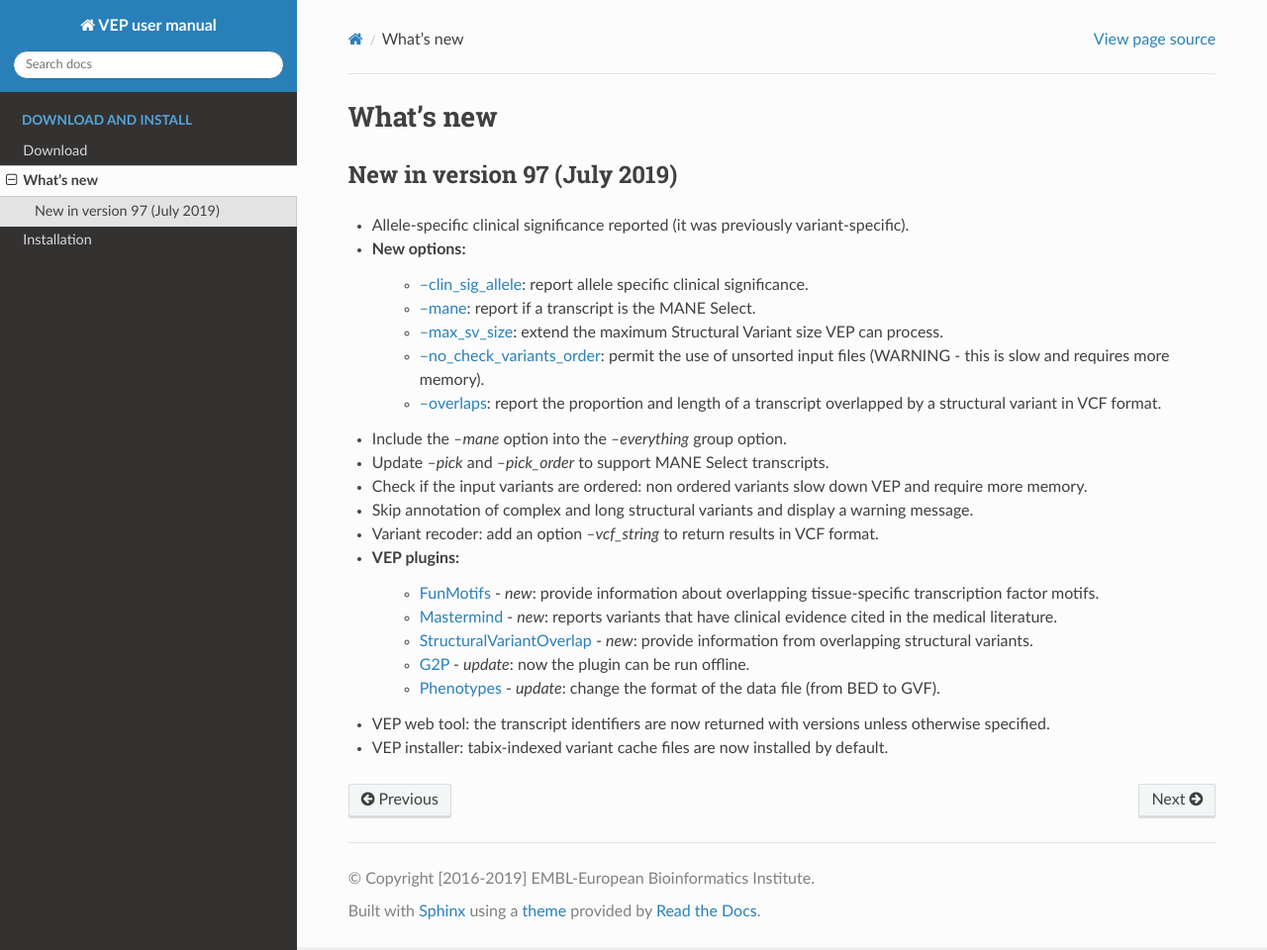
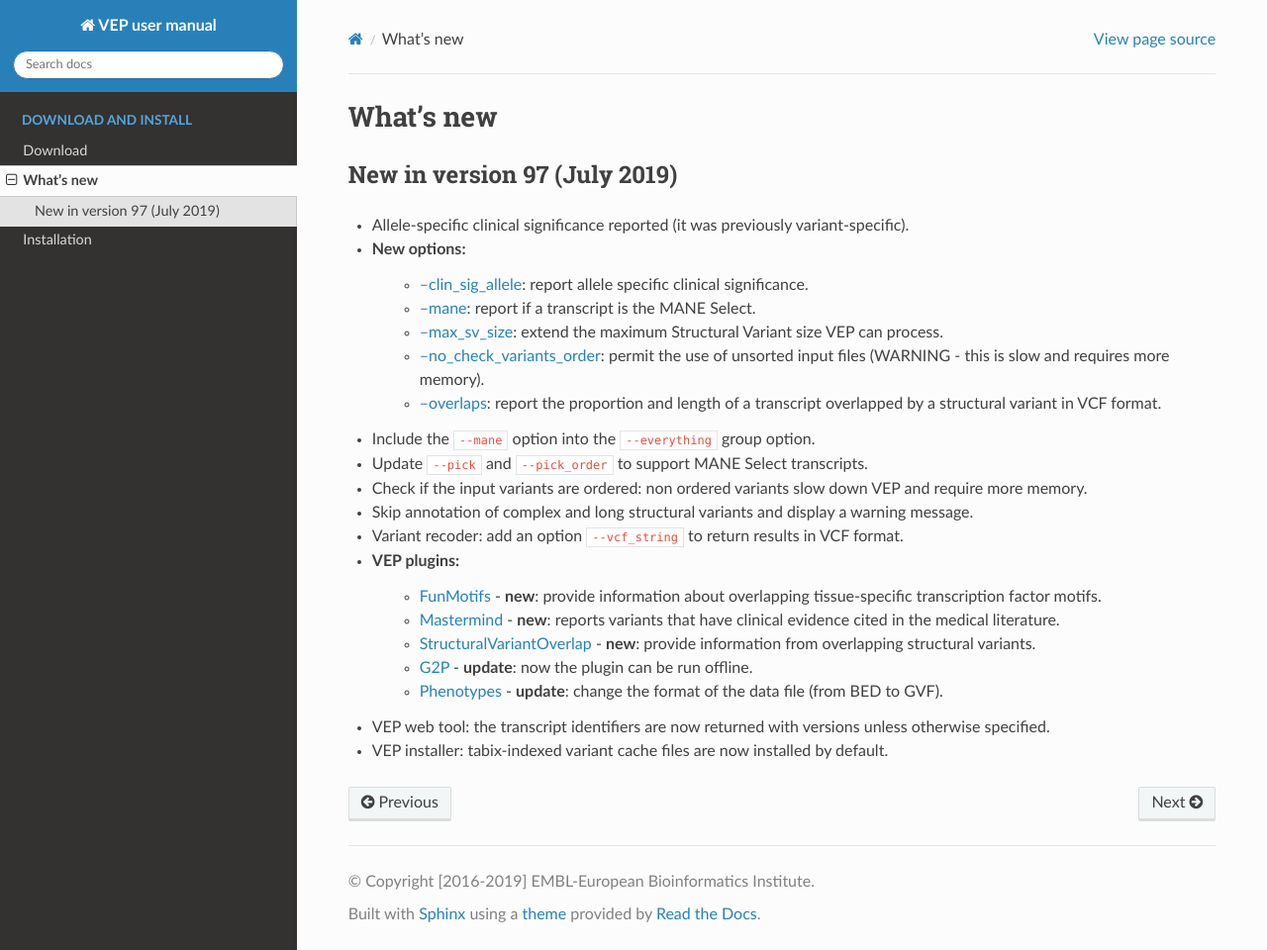
Before and after one commit to ens-lgil/test-vep-readthedocs, a Sphinx documentation site: the page built from docs/download/whatsnew.rst, in a window 1280 px wide and 960 px high. Shown: the whole window at 99% size. Built offline with Sphinx 7.4.7 and the Read the Docs theme 2.0.0, drawn with Linux system fonts in a browser that asks for light colours.

Commit message:
more display update

```diff
--- a/docs/download/whatsnew.rst
+++ b/docs/download/whatsnew.rst
@@ -12,16 +12,16 @@
     * `--max_sv_size </vep_options.html#opt_max_sv_size>`_: extend the maximum Structural Variant size VEP can process.
     * `--no_check_variants_order </vep_options.html#opt_no_check_variants_order>`_: permit the use of unsorted input files (WARNING - this is slow and requires more memory).
     * `--overlaps </vep_options.html#opt_overlaps>`_: report the proportion and length of a transcript overlapped by a structural variant in VCF format.
-* Include the `--mane` option into the `--everything` group option.
-* Update `--pick` and `--pick_order` to support MANE Select transcripts.
+* Include the ``--mane`` option into the ``--everything`` group option.
+* Update ``--pick`` and ``--pick_order`` to support MANE Select transcripts.
 * Check if the input variants are ordered: non ordered variants slow down VEP and require more memory.
 * Skip annotation of complex and long structural variants and display a warning message.
-* Variant recoder: add an option `--vcf_string` to return results in VCF format.
+* Variant recoder: add an option ``--vcf_string`` to return results in VCF format.
 * VEP plugins:
-    * `FunMotifs <//github.com/Ensembl/VEP_plugins/blob/release/97/FunMotifs.pm>`_ - *new*: provide information about overlapping tissue-specific transcription factor motifs.
-    * `Mastermind <//github.com/Ensembl/VEP_plugins/blob/release/97/Mastermind.pm>`_ - *new*: reports variants that have clinical evidence cited in the medical literature.
-    * `StructuralVariantOverlap <//github.com/Ensembl/VEP_plugins/blob/release/97/StructuralVariantOverlap.pm>`_ - *new*: provide information from overlapping structural variants.
-    * `G2P <//github.com/Ensembl/VEP_plugins/blob/release/97/G2P.pm>`_ - *update*: now the plugin can be run offline.
-    * `Phenotypes <//github.com/Ensembl/VEP_plugins/blob/release/97/Phenotypes.pm>`_ - *update*: change the format of the data file (from BED to GVF).
+    * `FunMotifs <//github.com/Ensembl/VEP_plugins/blob/release/97/FunMotifs.pm>`_ - **new**: provide information about overlapping tissue-specific transcription factor motifs.
+    * `Mastermind <//github.com/Ensembl/VEP_plugins/blob/release/97/Mastermind.pm>`_ - **new**: reports variants that have clinical evidence cited in the medical literature.
+    * `StructuralVariantOverlap <//github.com/Ensembl/VEP_plugins/blob/release/97/StructuralVariantOverlap.pm>`_ - **new**: provide information from overlapping structural variants.
+    * `G2P <//github.com/Ensembl/VEP_plugins/blob/release/97/G2P.pm>`_ - **update**: now the plugin can be run offline.
+    * `Phenotypes <//github.com/Ensembl/VEP_plugins/blob/release/97/Phenotypes.pm>`_ - **update**: change the format of the data file (from BED to GVF).
 * VEP web tool: the transcript identifiers are now returned with versions unless otherwise specified.
 * VEP installer: tabix-indexed variant cache files are now installed by default.
```
